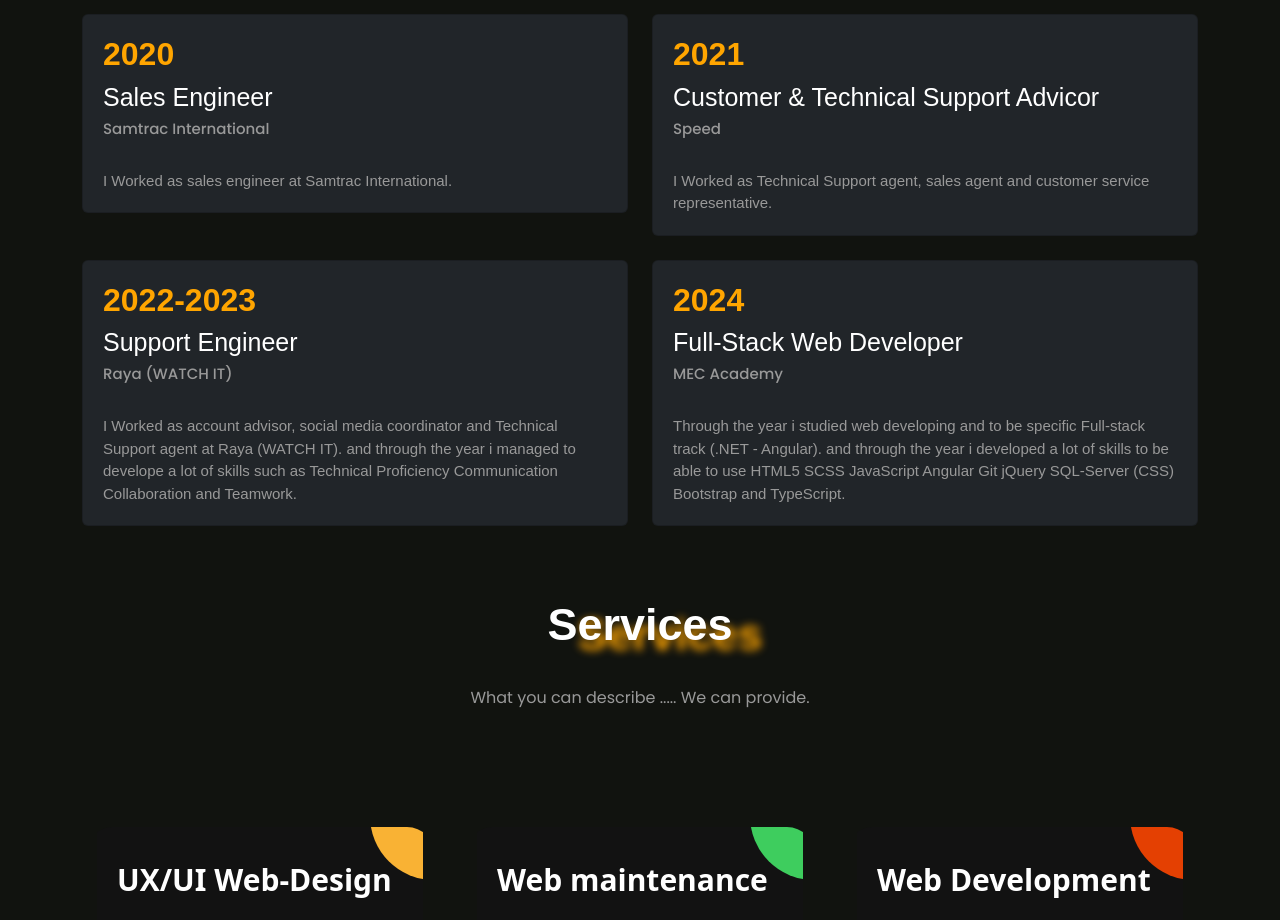
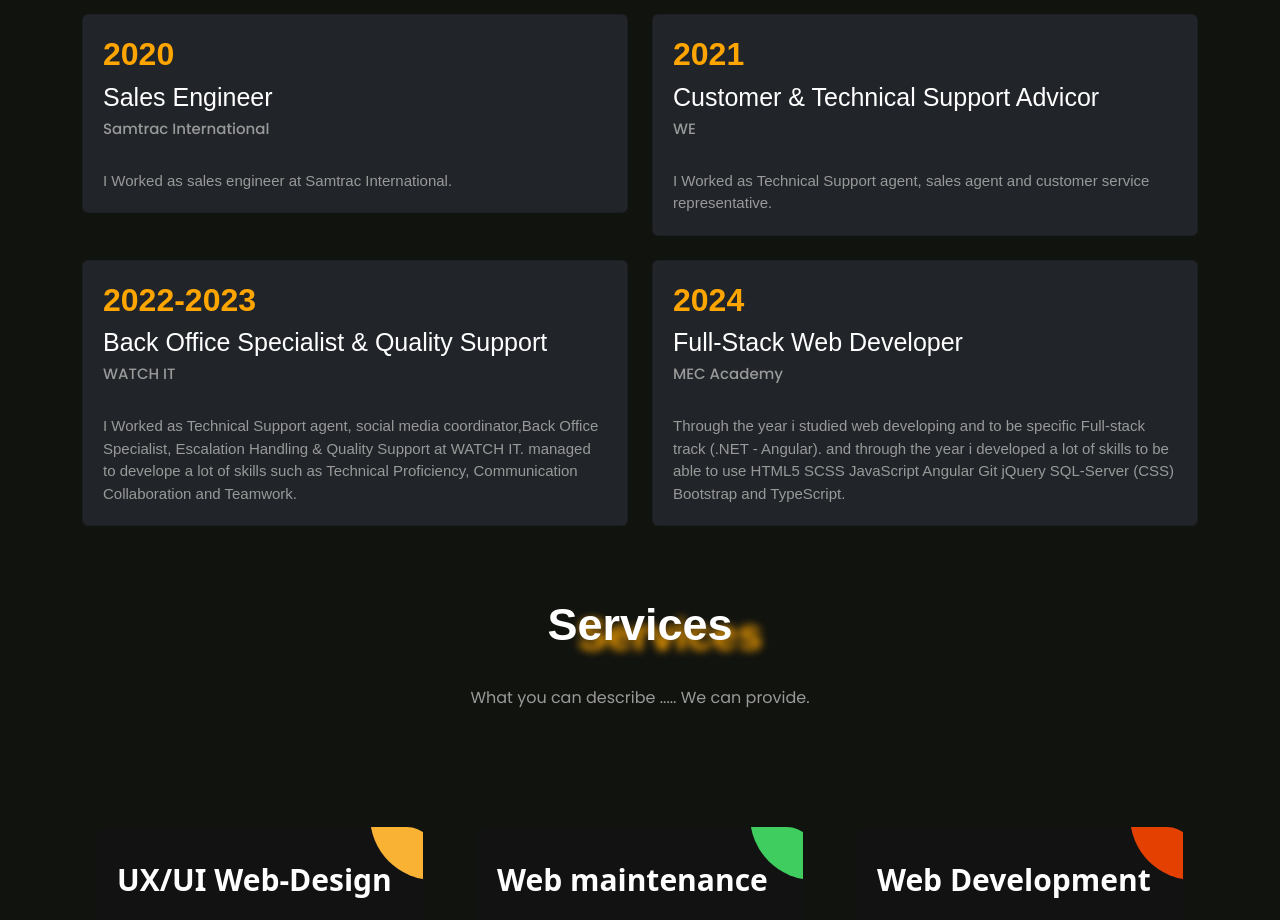
Before and after one commit to Abdelrahman1994Ahmed/Off.-Portofolio, a plain HTML site: page index.html in a window 1280 px wide. Shown: the part 1740-2660 px from the top of the page. Drawn offline with nearby package versions, Linux system fonts and the light colour scheme.

Commit message:
2025-update

```diff
--- a/index.html
+++ b/index.html
@@ -179,7 +179,7 @@
           <div class="card-body">
             <h5 class="card-title card_titl_stl">2021</h5>
             <h5 class="card-title card_titl2_stl">Customer & Technical Support Advicor</h5>
-            <h5 class="card-title card_titl3_stl">Speed</h5>
+            <h5 class="card-title card_titl3_stl">WE</h5>
             <br>
             <p class="card-text card_text_stl">I Worked as Technical Support agent, sales agent and customer service representative.</p>
           </div>
@@ -189,10 +189,10 @@
         <div class="card bg-dark p-1">
           <div class="card-body">
             <h5 class="card-title card_titl_stl">2022-2023</h5>
-            <h5 class="card-title card_titl2_stl">Support Engineer</h5>
-            <h5 class="card-title card_titl3_stl">Raya (WATCH IT)</h5>
+            <h5 class="card-title card_titl2_stl">Back Office Specialist & Quality Support</h5>
+            <h5 class="card-title card_titl3_stl">WATCH IT</h5>
             <br>
-            <p class="card-text card_text_stl">I Worked as account advisor, social media coordinator and Technical Support agent at Raya (WATCH IT). and through the year i managed to develope a lot of skills such as Technical Proficiency Communication Collaboration and Teamwork.</p>
+            <p class="card-text card_text_stl">I Worked as Technical Support agent, social media coordinator,Back Office Specialist, Escalation Handling & Quality Support at WATCH IT. managed to develope a lot of skills such as Technical Proficiency, Communication Collaboration and Teamwork.</p>
           </div>
         </div>
       </div>
```
